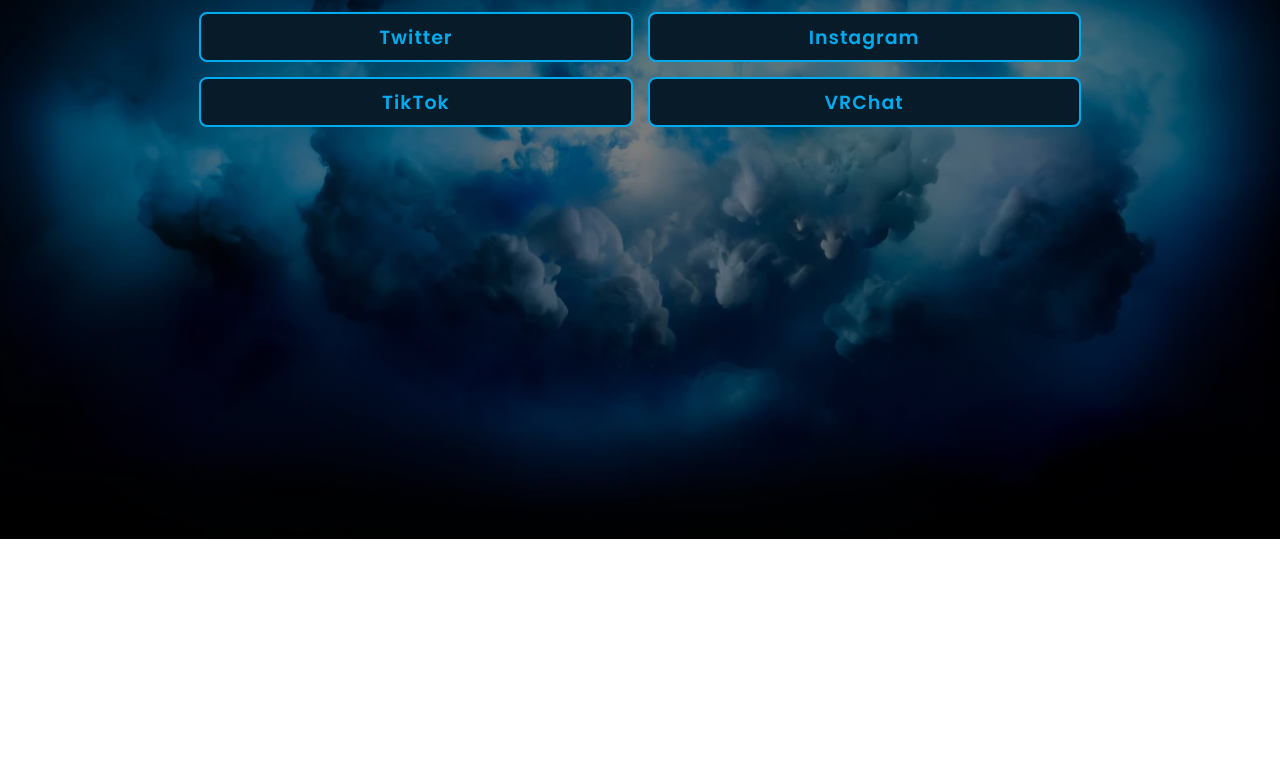
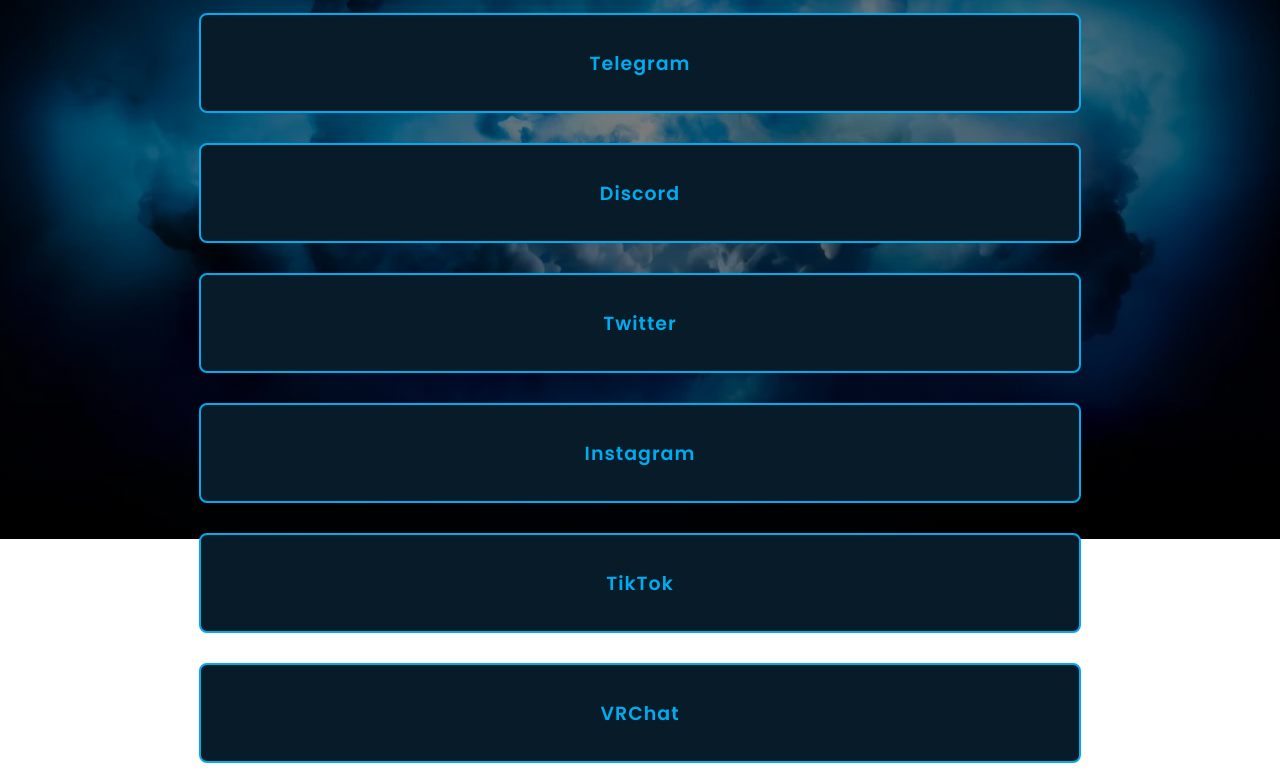
Before and after one commit to kaspian-slate/kaspian-website, a plain HTML site: page contact.html in a window 1280 px wide. Shown: the part 261-1038 px from the top of the page. Before the commit the page ends 800 px from the top, so only its background shows below. Drawn offline with nearby package versions, Linux system fonts and the light colour scheme.

Commit message:
contact page fixed; larger buttons, one: one; additions.txt for future changes

```diff
--- a/stylenew.css
+++ b/stylenew.css
@@ -459,8 +459,8 @@ body {
     background-position: center;
     display: flex;
     justify-content: center;
-    align-items: flex-start;
-    padding: 100px 10%;
+    align-items: flex-start ;/*was flex-start*/
+    padding: 13% 10%;
 }
 .contact-content {
     width: 90%;
@@ -489,8 +489,8 @@ body {
 /* Updated Button Box Styles for Stacked Buttons */
 .bttn-box {
     display: grid;
-    grid-template-columns: repeat(2,1fr); /* Stack buttons vertically */
-    gap: 15px; /* Space between each button */
+    grid-template-columns: repeat(1,1fr); /* Stack buttons vertically */
+    gap: 30px; /* Space between each button */
     justify-items: center;
     margin-top: 40px;
     animation: revealText 0.5s forwards 2.9s;
@@ -502,7 +502,7 @@ body {
     justify-content: center;
     align-items: center;
     width: 100%;
-    height: 50px;
+    height: 100px;
     background: #081b29; /* Same background color for all buttons */
     border: 2px solid #00abf0;
     border-radius: 8px;
```
Also changed, not shown: ADDITIONS.txt (added).
